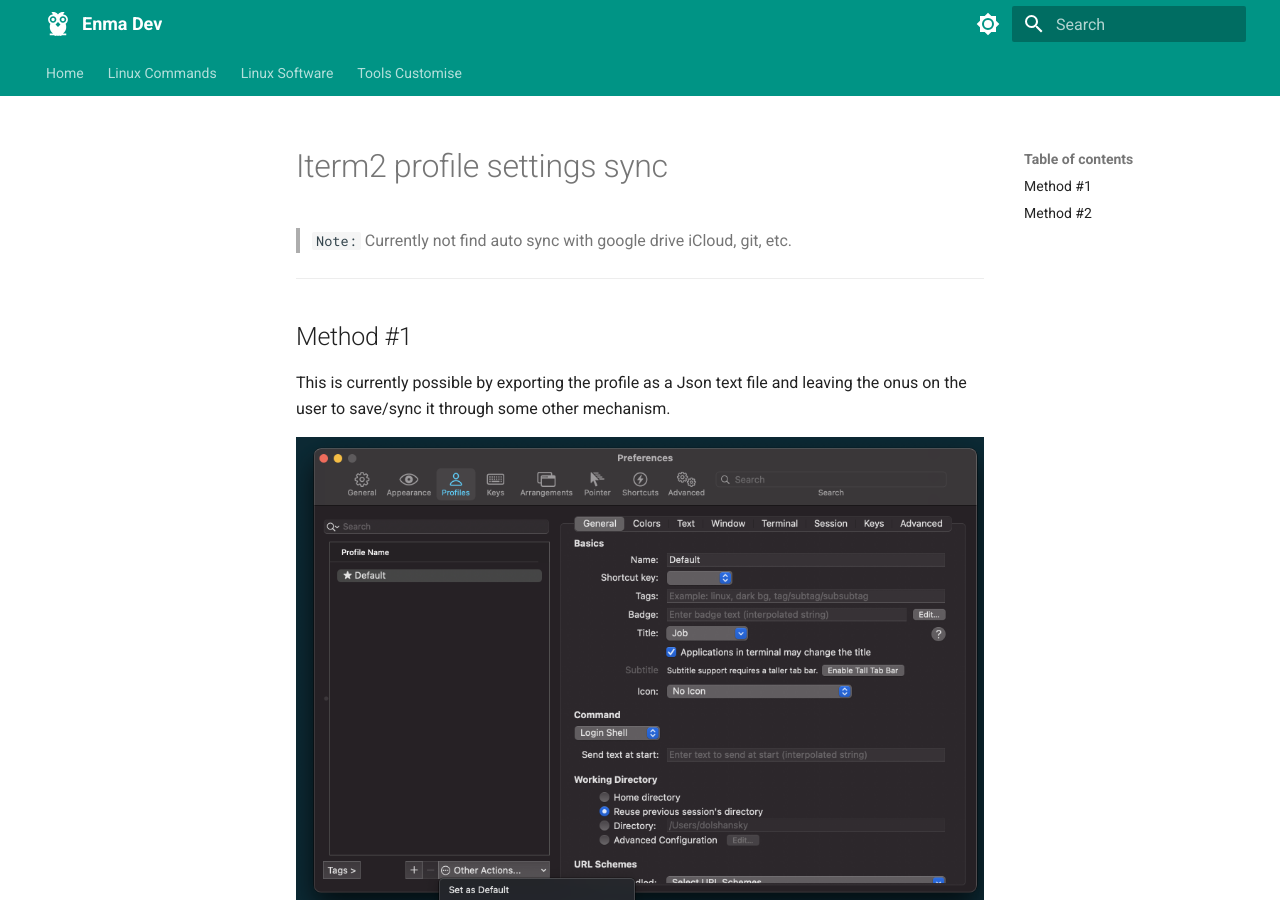
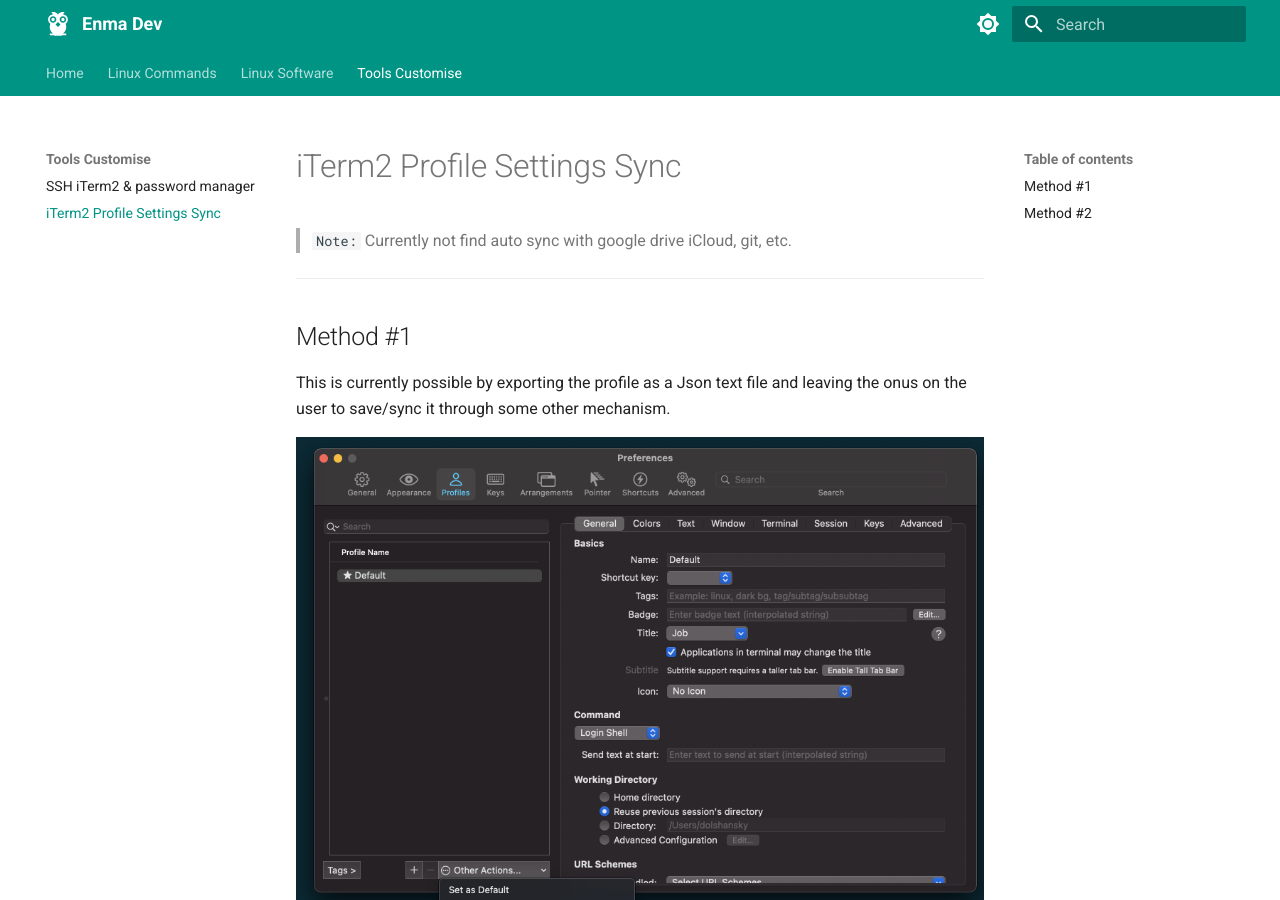
Before and after one commit to prashantdwivedi/enma, an MkDocs documentation site: the page built from docs/tools-customise/iterm2-profile-settings-sync.md, in a window 1280 px wide and 900 px high. Built offline with MkDocs 1.6.1 and Material for MkDocs 9.7.7, drawn with Linux system fonts in a browser that asks for light colours.

Commit message:
new-post-info-add

```diff
--- a/mkdocs.yml
+++ b/mkdocs.yml
@@ -130,3 +130,4 @@
     - Pi-hole Install: linux-software/pihole-install.md
   - Tools Customise:
     - SSH iTerm2 & password manager: tools-customise/ssh-iterm2-with-password-manager.md
+    - iTerm2 Profile Settings Sync: tools-customise/iterm2-profile-settings-sync.md
```
